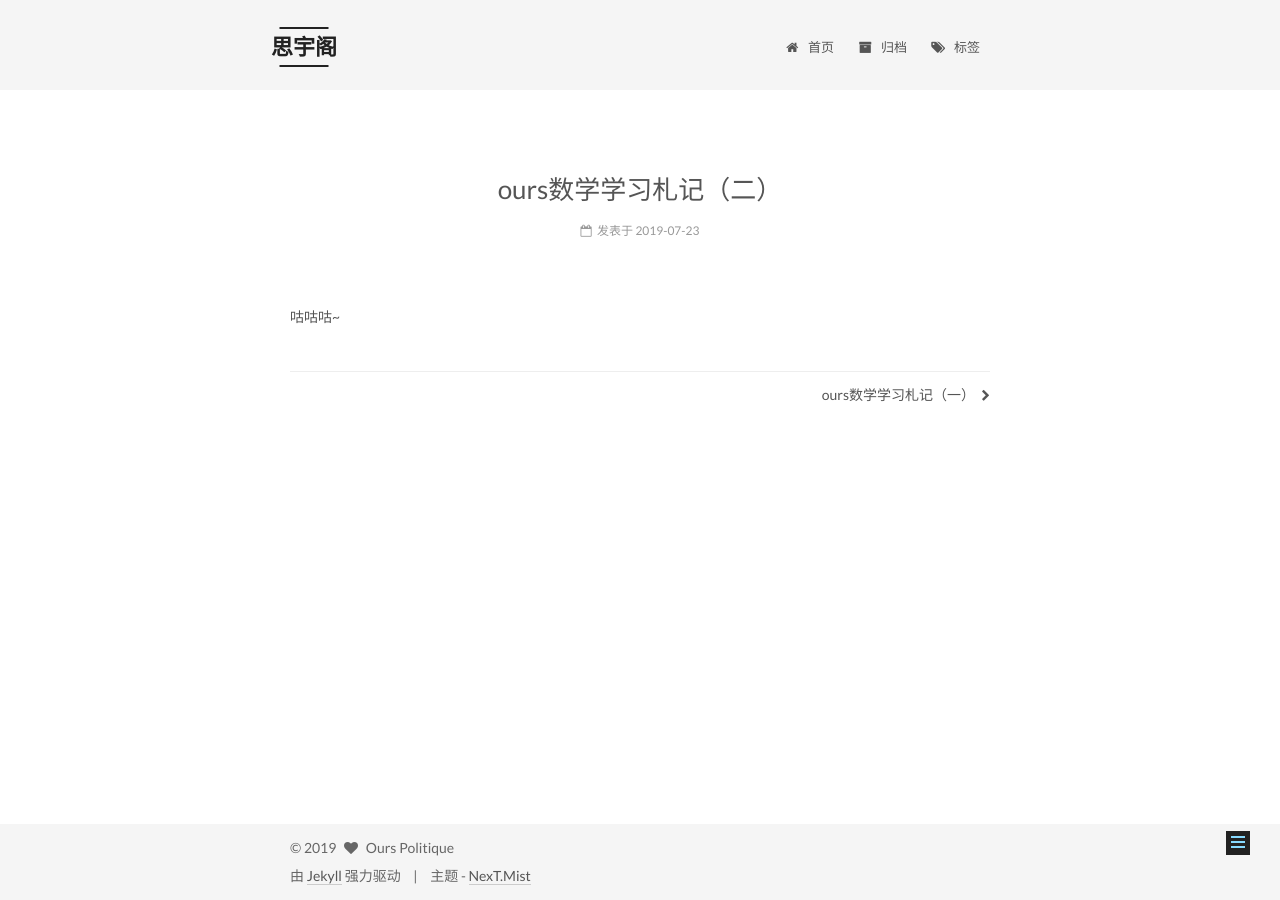
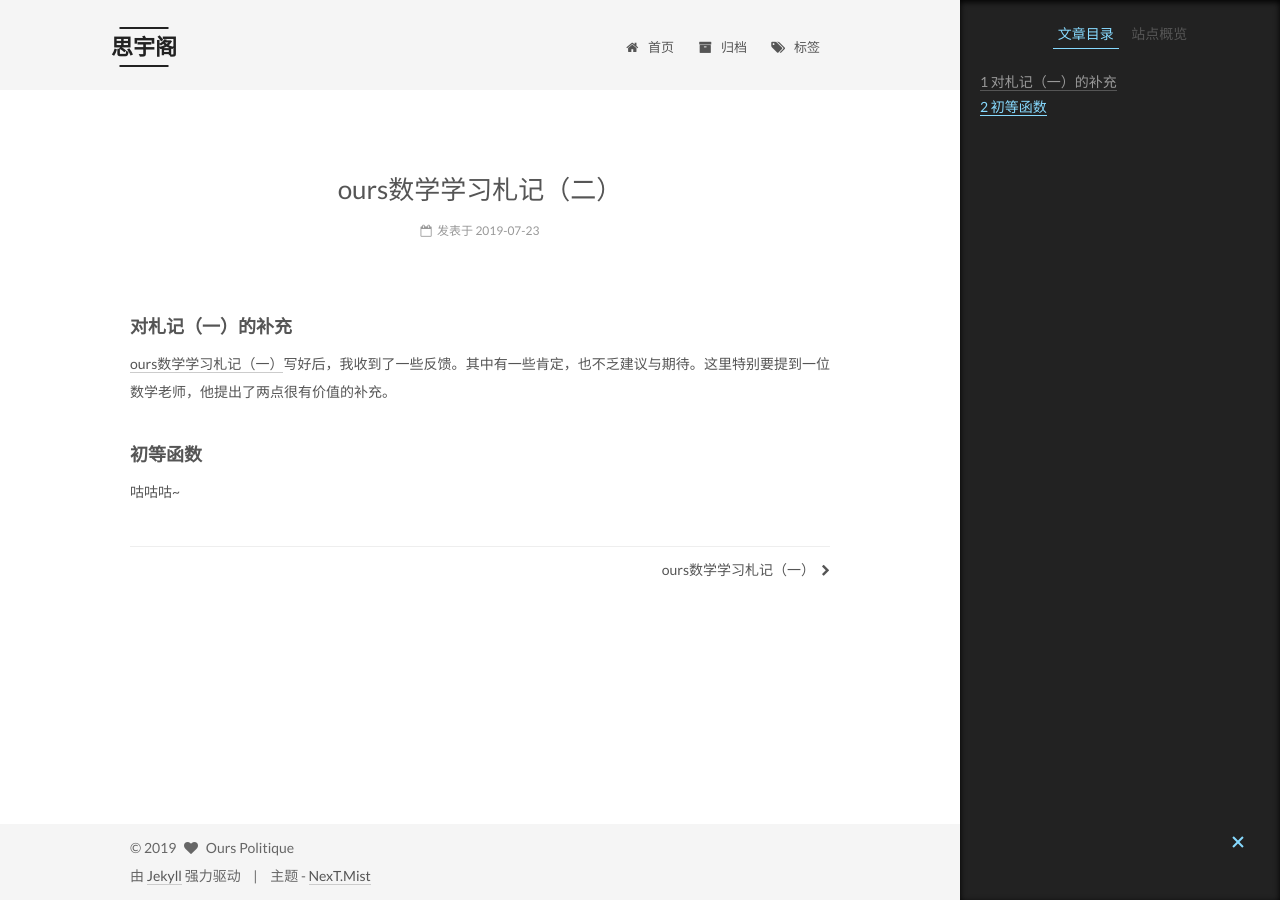
Before and after one commit to ourspolitique/ourspolitique.github.io, a Jekyll site: the page built from _posts/2019-07-23-mathématiques-02.md, in a window 1280 px wide. Built offline with Jekyll 4.4.1, drawn with Linux system fonts in a browser that asks for light colours.

Commit message:
Update 2019-07-23-mathématiques-02.md

```diff
--- a/_posts/2019-07-23-mathématiques-02.md
+++ b/_posts/2019-07-23-mathématiques-02.md
@@ -4,4 +4,11 @@ date: 2019-07-23
 tags:
 ---
 
+#### 对札记（一）的补充
+
+[ours数学学习札记（一）](https://ourspolitique.github.io/2019/07/20/mathematiques/)写好后，我收到了一些反馈。其中有一些肯定，也不乏建议与期待。这里特别要提到一位数学老师，他提出了两点很有价值的补充。
+<!-- more -->
+
+#### 初等函数
+
 咕咕咕~
```
